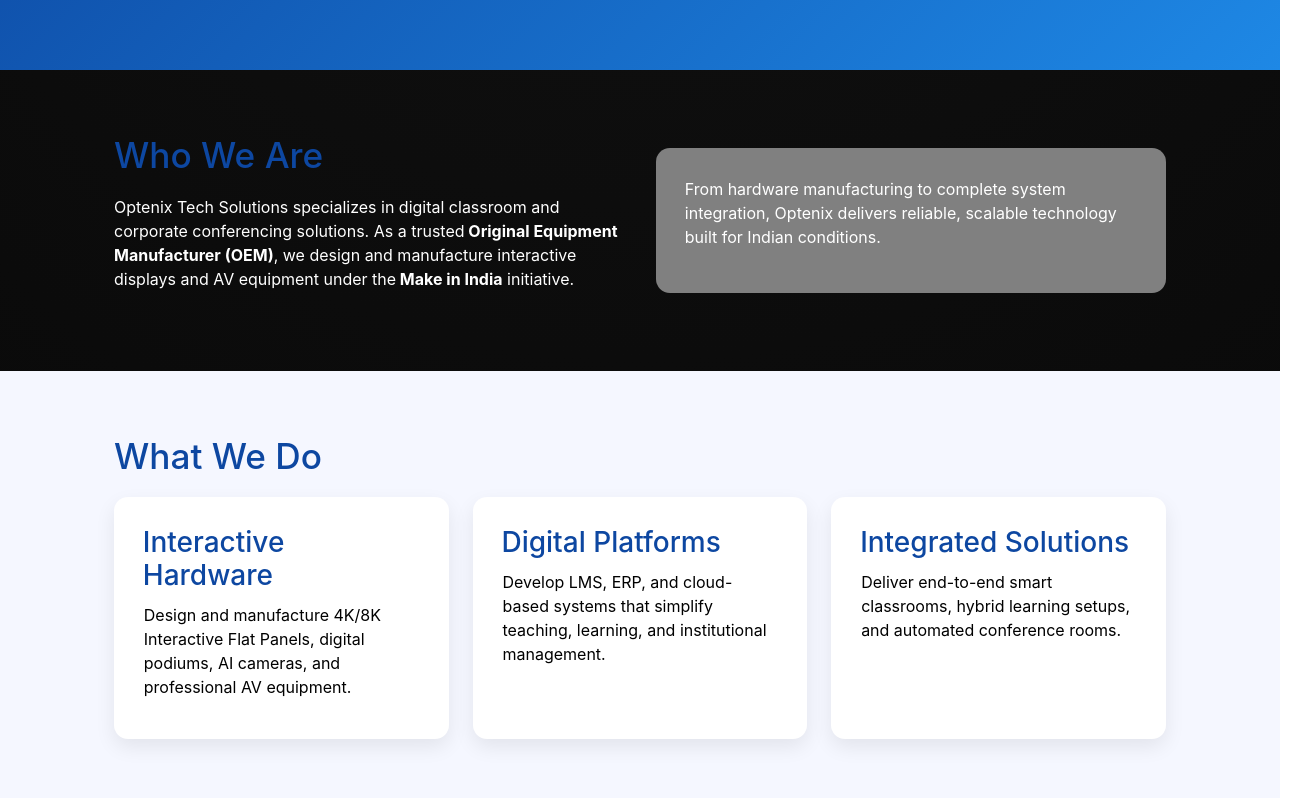
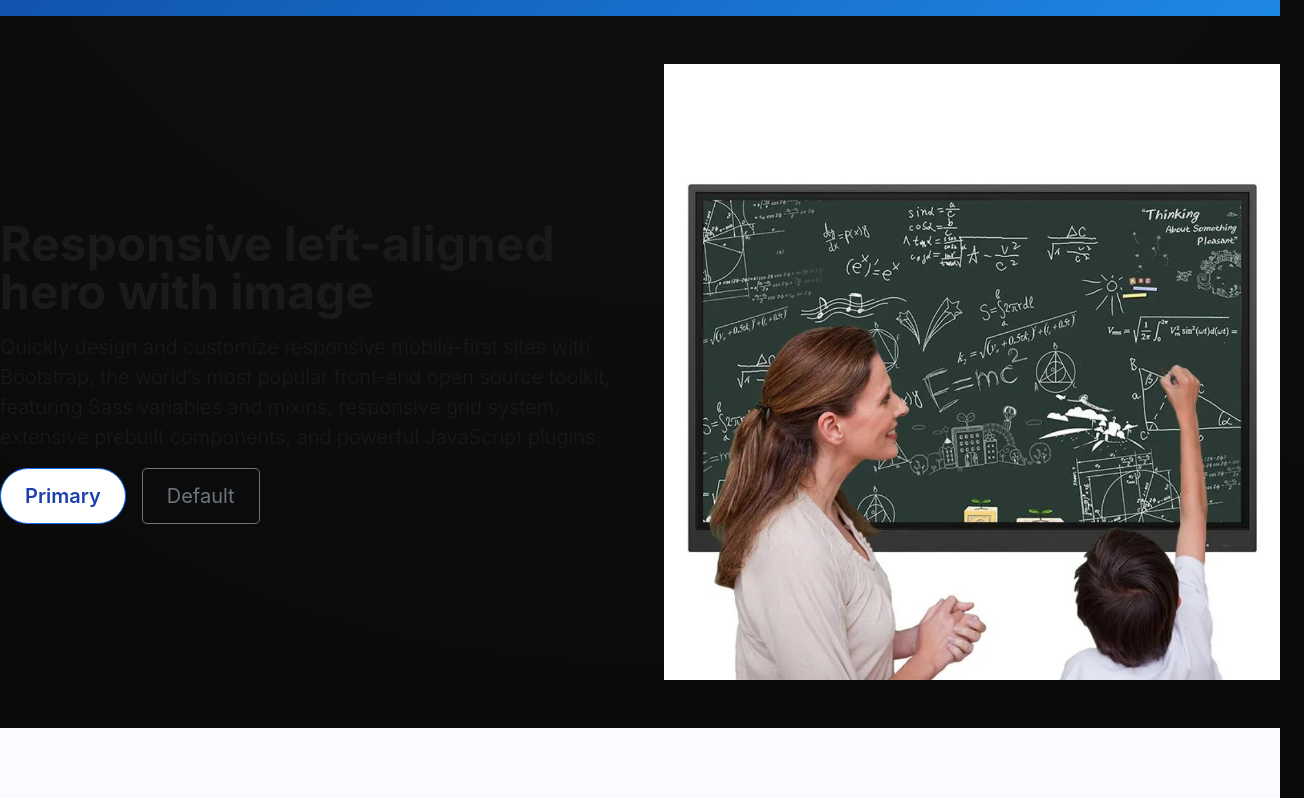
Before and after one commit to bhoikiran241/Optenix, a React (Vite) app: page /about in a window 1280 px wide. Shown: the part 420-1218 px from the top of the page, 1304 px wide, since content can reach past the window. Built offline with nearby package versions, Linux system fonts and the light colour scheme.

Commit message:
about change

```diff
--- a/src/pages/About.jsx
+++ b/src/pages/About.jsx
@@ -1,6 +1,7 @@
 // src/components/About.jsx
 import React from "react";
 import "../style/About.css";
+import who from "../assets/img5.jpg";
 
 const About = () => {
   return (
@@ -9,7 +10,7 @@
       {/* HERO / INTRO SECTION */}
       <section className="about-hero">
         <div className="container">
-          <h1>Driving Digital Transformation in Education & Enterprise</h1>
+          <h1>About Optenix Tech Solutions</h1>
           <p>
             Optenix Tech Solutions is a Pune-based OEM and technology service
             provider redefining how India learns and works through intelligent,
@@ -19,27 +20,24 @@
       </section>
 
       {/* WHO WE ARE */}
-      <section className="about-section">
-        <div className="container two-column">
-          <div>
-            <h2>Who We Are</h2>
-            <p>
-              Optenix Tech Solutions specializes in digital classroom and
-              corporate conferencing solutions. As a trusted
-              <strong> Original Equipment Manufacturer (OEM)</strong>, we design
-              and manufacture interactive displays and AV equipment under the
-              <strong> Make in India</strong> initiative.
-            </p>
-          </div>
-          <div className="highlight-box">
-            <p>
-              From hardware manufacturing to complete system integration,
-              Optenix delivers reliable, scalable technology built for Indian
-              conditions.
-            </p>
-          </div>
+     <div class="row flex-lg-row-reverse align-items-center g-5 py-5">
+      <div class="col-10 col-sm-8 col-lg-6">
+        <img src={who} class="d-block mx-lg-auto img-fluid" alt="Bootstrap Themes" width="700" height="500" loading="lazy"/>
+      </div>
+      <div class="col-lg-6">
+        <h1 class="display-5 fw-bold lh-1 mb-3">Responsive left-aligned hero with image</h1>
+        <p class="lead">Quickly design and customize responsive mobile-first sites with Bootstrap, the world’s most popular front-end open source toolkit, featuring Sass variables and mixins, responsive grid system, extensive prebuilt components, and powerful JavaScript plugins.</p>
+        <div class="d-grid gap-2 d-md-flex justify-content-md-start">
+          <button type="button" class="btn btn-primary btn-lg px-4 me-md-2" fdprocessedid="1bkkyq">Primary</button>
+          <button type="button" class="btn btn-outline-secondary btn-lg px-4" fdprocessedid="xn5514">Default</button>
         </div>
-      </section>
+      </div>
+    </div>
+
+
+
+
+
 
       {/* WHAT WE DO */}
       <section className="about-section light">
--- a/src/style/About.css
+++ b/src/style/About.css
@@ -33,16 +33,25 @@
 /* SECTIONS */
 .about-section {
   padding: 4rem 0;
+  background-color: white;
+  color: black;
+  font-size: large;
+}
+.about-section  div p{
+  color: black;
 }
 
 .about-section.light {
-  background: #f5f7ff;
+  background: #fafbff;
 }
 
 .about-section h2 {
   font-size: 2.2rem;
   margin-bottom: 1.2rem;
   color: #0d47a1;
+
+  text-align: center;
+
 }
 
 .about-section p {
@@ -94,10 +103,15 @@
 }
 
 /* HIGHLIGHT */
-.highlight-box {
-  background: gray;
-  padding: 1.8rem;
-  border-radius: 14px;
+.highlight-box img {
+  display: flex;
+  background: rgb(204, 204, 204);
+  justify-content: center;
+  align-items: center;
+  height: 400px;
+  width: auto;
+
+
 }
 
 /* TECH LIST */
```
